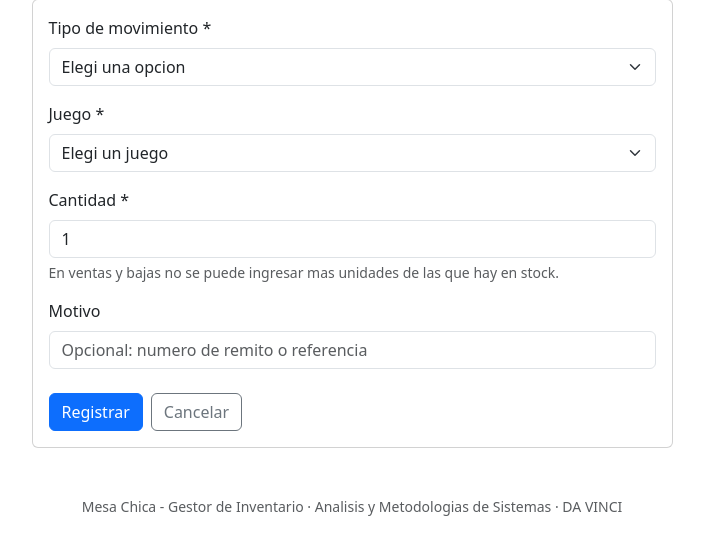
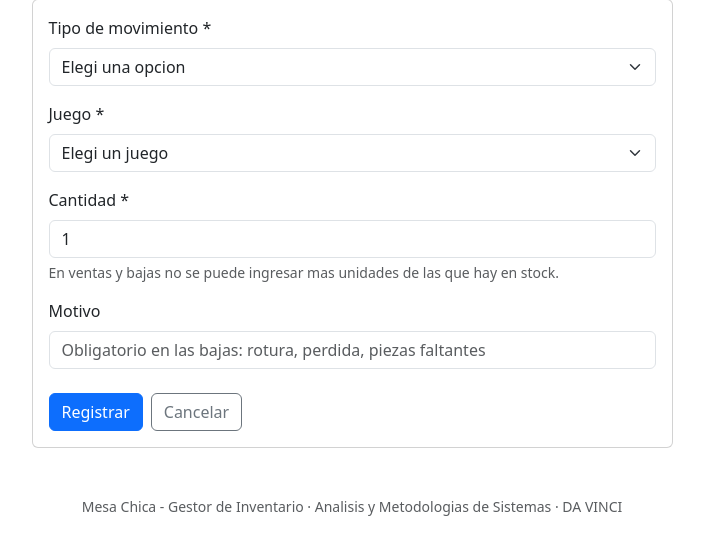
Before and after one commit to lucaspenag/gestor-inventario-juegos, a Flask app: page /movimientos/nuevo in a window 1280 px wide. Shown: the part 164-698 px from the top of the page, without its empty margins (288-992 px from the left). Run offline with Flask 3, Linux system fonts and the light colour scheme; a user stored in the database is signed in; data comes from the database, SQL or seed files in the repository.

Commit message:
feat(movimientos): baja de unidades por rotura o perdida con motivo

```diff
--- a/routes/movimientos.py
+++ b/routes/movimientos.py
@@ -18,6 +18,7 @@ movimientos_bp = Blueprint("movimientos", __name__, url_prefix="/movimientos")
 ETIQUETAS = {
     "ingreso": "Ingreso de mercaderia",
     "venta": "Venta",
+    "baja": "Baja por rotura o perdida",
 }
 
 
@@ -55,6 +56,9 @@ def nuevo():
         except ValueError:
             cantidad = 0
             errores.append("La cantidad tiene que ser un numero entero.")
+
+        if tipo == "baja" and not motivo:
+            errores.append("Indica el motivo de la baja (rotura, perdida, faltantes).")
 
         juego = db.session.get(Juego, juego_id) if juego_id > 0 else None
         if juego_id > 0 and juego is None:
--- a/templates/movimientos/formulario.html
+++ b/templates/movimientos/formulario.html
@@ -50,7 +50,7 @@
                 <label for="motivo" class="form-label">Motivo</label>
                 <input type="text" class="form-control" id="motivo" name="motivo"
                        value="{{ valores.get('motivo') if valores else '' }}"
-                       placeholder="Opcional: numero de remito o referencia">
+                       placeholder="Obligatorio en las bajas: rotura, perdida, piezas faltantes">
             </div>
 
             <div class="d-flex gap-2 mt-2">
```
